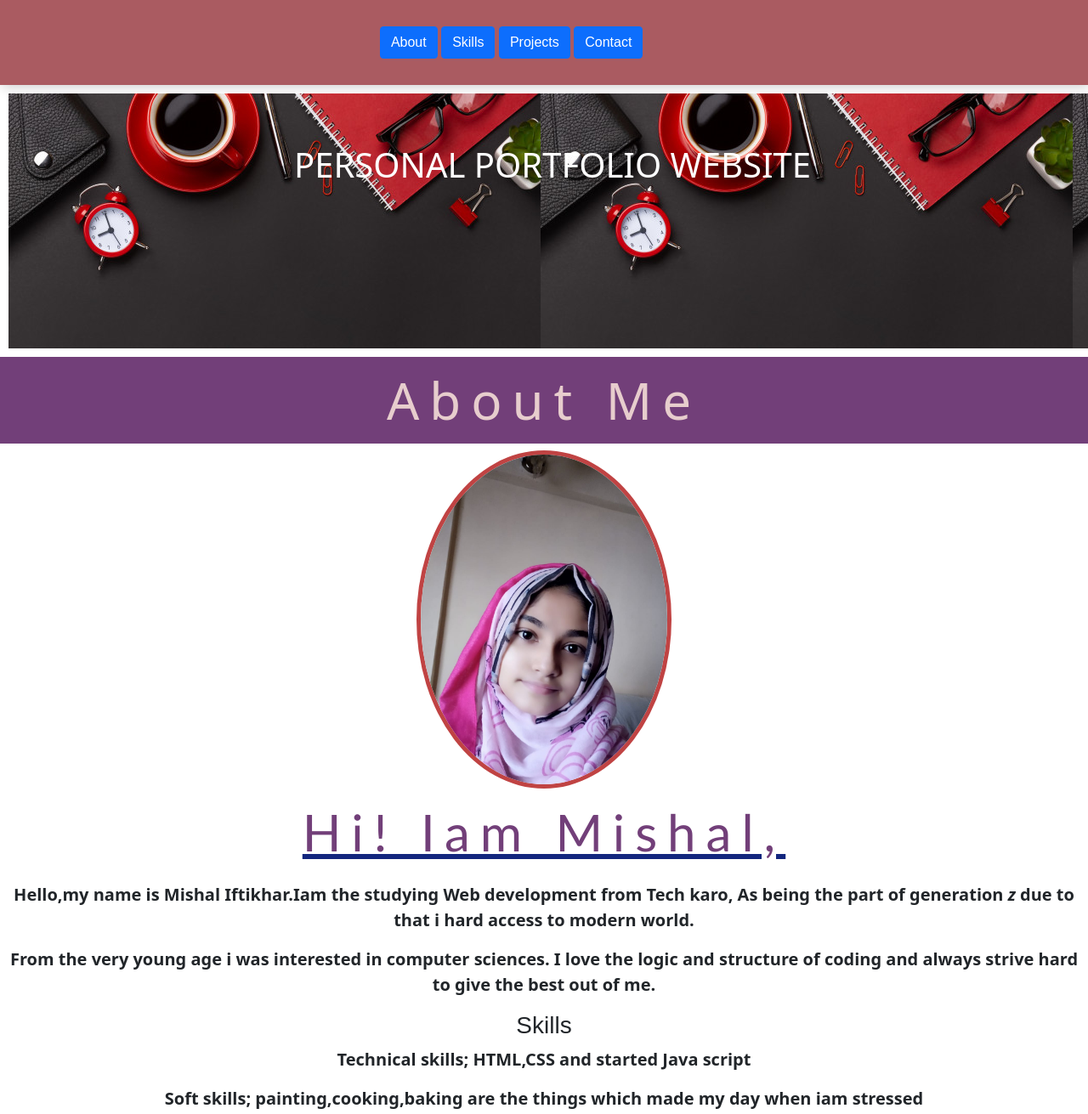
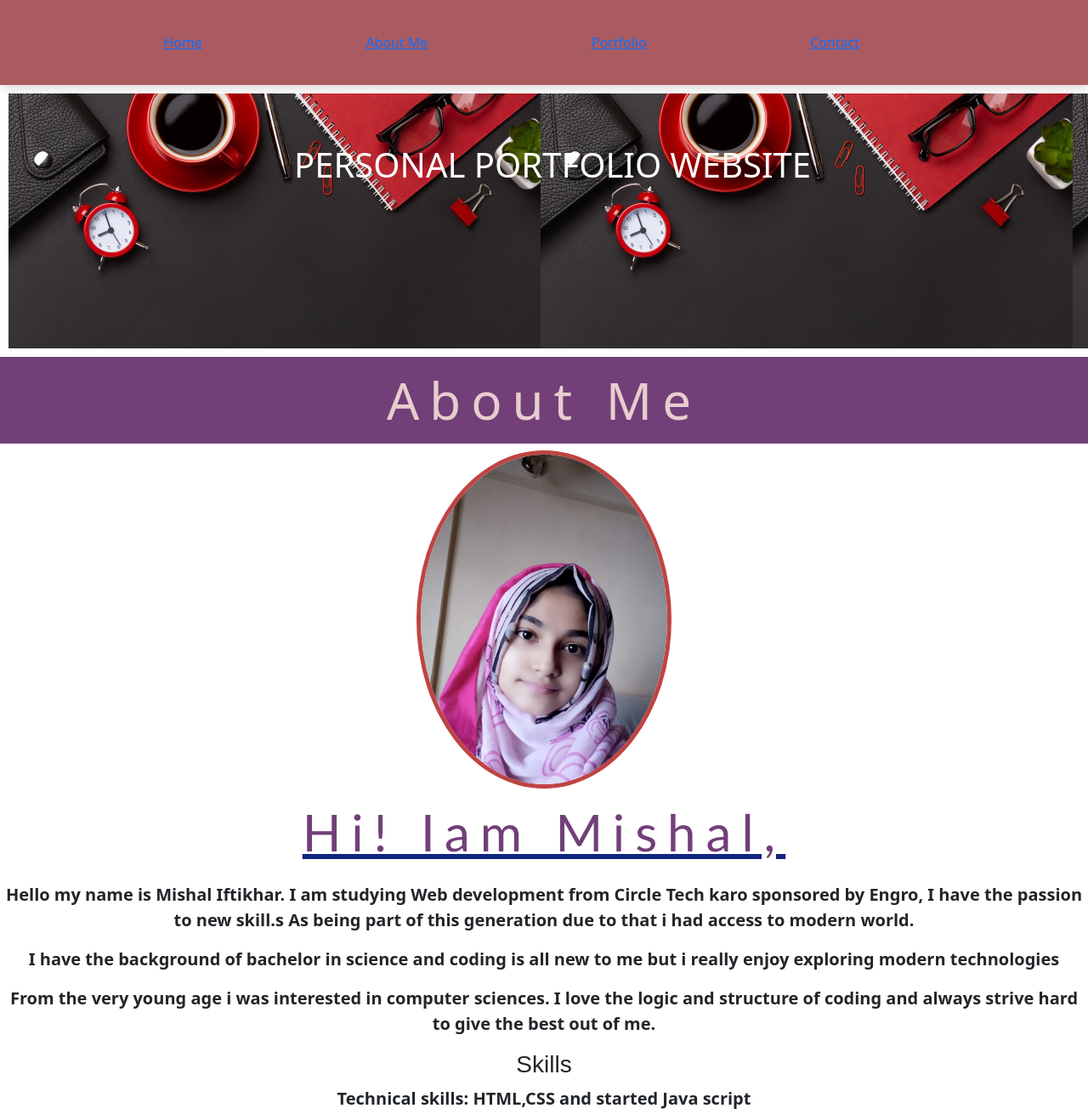
Before and after one commit to mishal284/Circle-Web-Dev-Projects, a plain HTML site: page index.html in a window 1280 px wide. Shown: the top 1311 px of the page at 85% size. Drawn offline with nearby package versions, Linux system fonts and the light colour scheme.

Commit message:
Resign project

```diff
--- a/index.html
+++ b/index.html
@@ -9,32 +9,28 @@
     <title>module project one</title>
 </head>
 <body>
-    <section>
-        <!---navigation-->
-        <nav class="nav">
-        <!--menu-->
-        <div class="btns">
-            <button type="button" class="btn btn-primary btn-md">About</button>
-            <button type="button" class="btn btn-primary btn-md">Skills</button>
-            <button type="button" class="btn btn-primary btn-md">Projects</button>
-            <button type="button" class="btn btn-primary btn-md">Contact</button>
-        </div>
-        </nav>
+        <ul class="nav">
+            <li><a href="index.html">Home</a></li>
+            <li><a href="#About">About Me</a></li>
+            <li><a href="#projects">Portfolio</a></li>
+            <li><a href="#contact">Contact</a></li>
+
+         </ul>
         <div class="header">
             <h1>PERSONAL PORTFOLIO WEBSITE</h1>
         </div>
-    </section>
-        <div class="about-section">
+        <section id="About" class="about-section">
             <h1> About Me </h1>
             <img src="avatar.jpg" alt="Avatar" style="width:300px">
             <h2>Hi! Iam Mishal,</h2>
-            <p>Hello,my name is Mishal Iftikhar.Iam the studying <strong>Web development</strong> from Tech karo, As being the part of generation <i>z</i> due to that i hard access to modern world.</p>
+            <p>Hello my name is Mishal Iftikhar. I am studying <strong>Web development</strong> from Circle Tech karo sponsored by Engro, I have the passion to new skill.s As being part of this generation  due to that i had access to modern world.</p>
+            <p>I have the background of bachelor in science and coding is all new to me but i really enjoy exploring modern technologies </p>
             <p> From the very young age i was interested in computer sciences. I love the logic and structure of coding and always strive hard to give the best out of me.</p>
             <h3>Skills</h3>
-            <p>Technical skills; HTML,CSS and started Java script</p>
-            <p>Soft skills; painting,cooking,baking are the things which made my day when iam stressed</p>
-        </div>
-       <div class="project-section">
+            <p>Technical skills: HTML,CSS and started Java script</p>
+            <p>Soft skills: painting,cooking,baking are the things which made my day when iam stressed</p>
+        </section>
+        <section id="projects" class="project-section">
            <h1>My work</h1>
             <div class="container">
                 <ul id="list">
@@ -54,8 +50,7 @@
                 </ul>
 
             </div>
-        </div>
-        </div>
+        </section>
         <!--contacts-->
         <div id="contact">
         <h1>CONTACT</h1>
@@ -67,13 +62,14 @@
 
         </form>
 
-    <div class="social-icons">
+
+        <div class="social-icons">
         <h3>Connect me</h3>
         <a href="https://www.facebook.com/mishal.iftikhar.5"> <img src="download.png" alt="facebook " > </a>
         <a href="https://github.com/mishal284/Circle-Web-Dev-Projects"> <img src="25231.png" alt="github" > </a>
         <a href="mailto:Mishaliftikhar7@gmail.com"> <img src="7969340901574338609-512.png" alt="twitter" > </a>
-
-    </div>
+        <a href="https://www.linkedin.com/in/mishal-iftikhar-4b4042213"> <img src="linkdin.png" alt="linkdin"></a>
+        </div>
         </div>
 </section>
 
```
